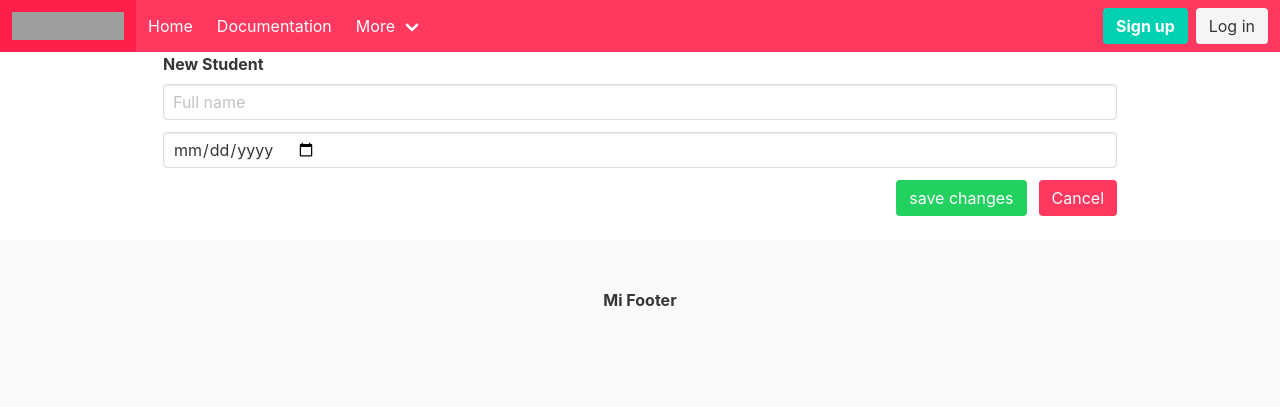
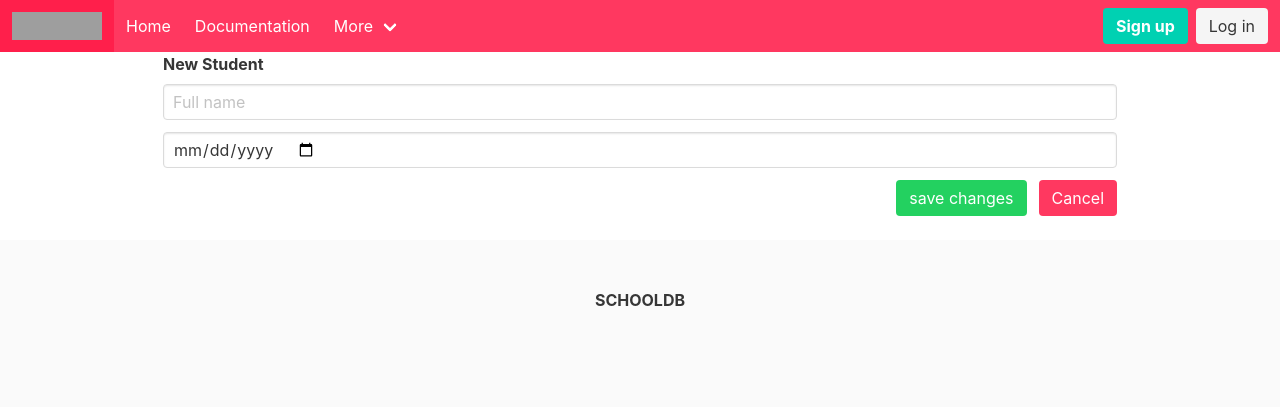
Before and after one commit to LidiaLemus/school1, a PHP site: page /student/new.php in a window 1280 px wide. Shown: the top 407 px of the page. Run offline with PHP 8.4, Linux system fonts and the light colour scheme; grey boxes are pictures that could not be loaded.

Commit message:
archivos de actualizar y eliminar

```diff
--- a/index.php
+++ b/index.php
@@ -2,7 +2,7 @@
 <?php require_once('templates/navbar.php'); ?>
 
 <div class="hero is-fullheight">
-	<a href="list.php">Lista Estudiantes</a>
+	<a href="student/list.php">Lista Estudiantes</a>
 </div>
 
 <?php require_once('templates/footer.php'); ?>
--- a/student/list.php
+++ b/student/list.php
@@ -12,7 +12,7 @@ $result = $db_con->query($sql);
 	<div class="column"></div>
 	<div class="column is-three-quarters">
 		<?php
-		echo "<table border=1px>";
+		echo "<table border=2px>";
 
             echo"<tr>";
             echo"<td>";
@@ -41,6 +41,7 @@ $result = $db_con->query($sql);
             echo  "<br>" . $value["birthdate"];
 
             echo"</td>";
+                echo"<td>";
 
             echo"</tr>";
             echo "<br>";
--- a/templates/footer.php
+++ b/templates/footer.php
@@ -1,7 +1,7 @@
-<footer class="footer">
+<footer class="footer is-light">
   <div class="content has-text-centered">
     <p>
-      <strong>Mi Footer</strong>
+      <strong>SCHOOLDB</strong>
     </p>
   </div>
 </footer>
--- a/templates/header.php
+++ b/templates/header.php
@@ -4,7 +4,7 @@
     <meta charset="utf-8">
     <meta http-equiv="X-UA-Compatible" content="IE=edge">
     <meta name="viewport" content="width=device-width, initial-scale=1">
-    <link rel="stylesheet" type="text/css" href="http://<?php echo $_SERVER['SERVER_NAME'];?>/school/css/bulma.min.css">
+    <link rel="stylesheet" type="text/css" href="http://<?php echo $_SERVER['SERVER_NAME'];?>/school1/css/bulma.min.css">
  <title>SchoolApp</title>
 </head>
 <body>
--- a/templates/navbar.php
+++ b/templates/navbar.php
@@ -1,7 +1,7 @@
-<nav class="navbar is-light is-danger" role="navigation" aria-label="main navigation">
+<nav class="navbar is-danger" role="navigation" aria-label="main navigation">
   <div class="navbar-brand">
-    <a class="navbar-item" href="https://bulma.io">
-      <img src="https://bulma.io/images/bulma-logo.png" width="112" height="28">
+    <a class="navbar-item">
+      <img src="http://<?php echo $_SERVER['SERVER_NAME'];?>/school1/imagen/imagen1.jpg" width="90" height="50">
     </a>
 
     <a role="button" class="navbar-burger burger" aria-label="menu" aria-expanded="false" data-target="navbarBasicExample">
```
Also changed, not shown: src/student_controller/delete.php (added, +10 -0 lines), src/student_controller/update.php (added, +12 -0 lines), logo/imagen1.jpg (added), 1 other file.
